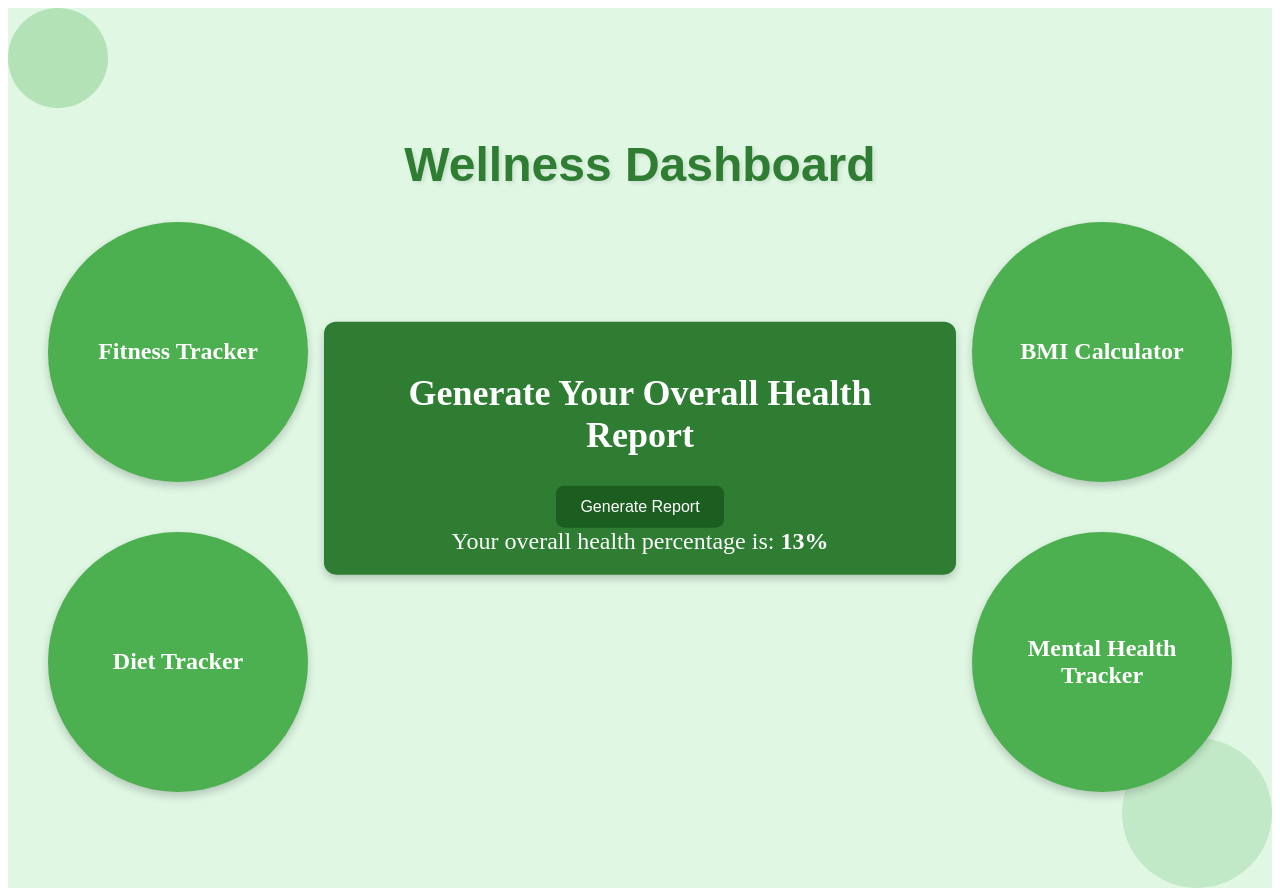
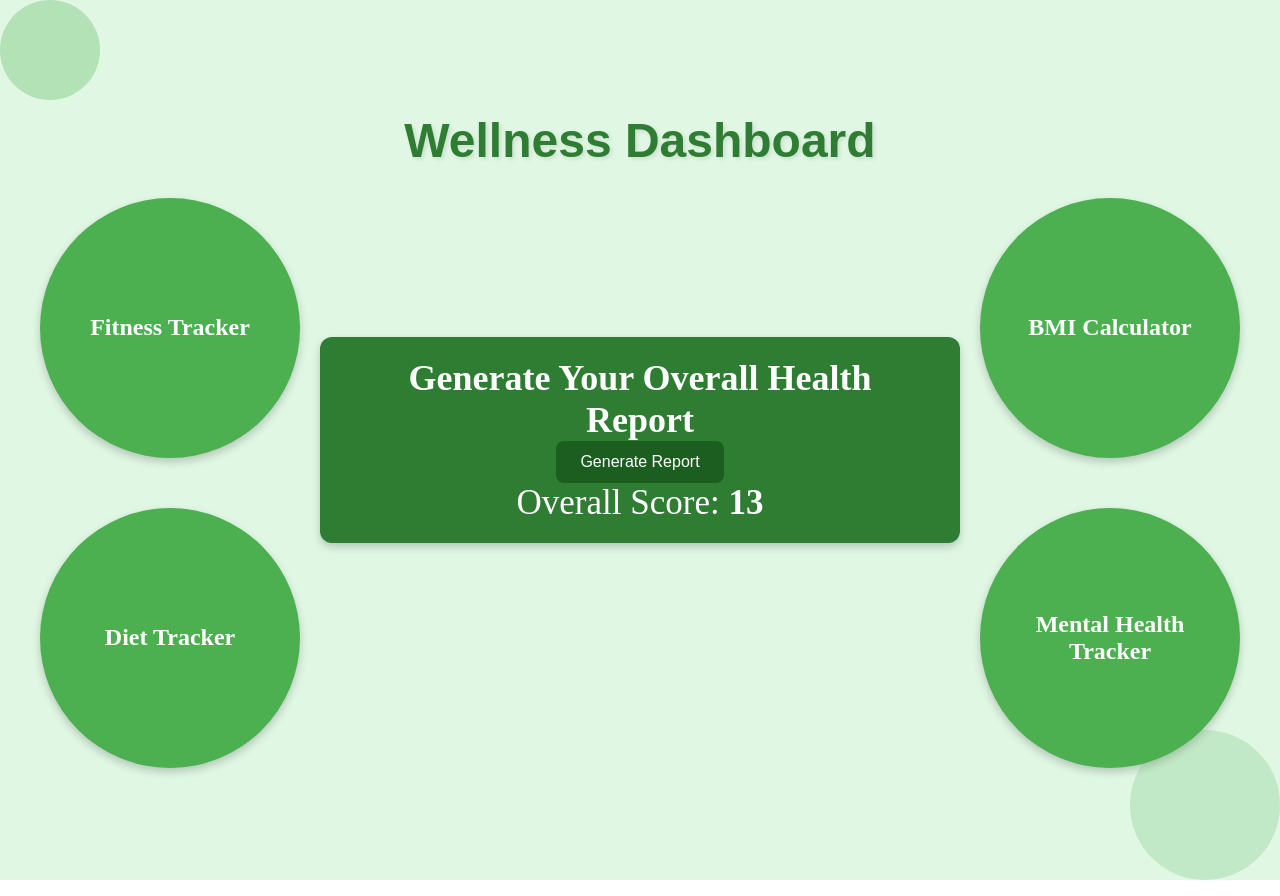
Before and after one commit to SoumyaDattebayo/AngularProjectFrontEnd, an Angular app: page /dashboard in a window 1280 px wide. Both pictures are taken after a click on the button "Generate Report". Built offline with nearby package versions, Linux system fonts and the light colour scheme.

Commit message:
final commit 1

```diff
--- a/src/app/page3/page3.component.css
+++ b/src/app/page3/page3.component.css
@@ -129,3 +129,8 @@ button:hover {
     border-radius: 50%;
     z-index: 1;
 }
+
+.health-percentage
+{
+    font-size: 35px;
+}
--- a/src/app/page3/page3.component.html
+++ b/src/app/page3/page3.component.html
@@ -18,7 +18,8 @@
     <h2>Generate Your Overall Health Report</h2>
     <button (click)="generateReport()">Generate Report</button>
     <div *ngIf="healthPercentage" class="health-percentage">
-      Your overall health percentage is: <strong>{{ healthPercentage }}%</strong>
+
+      Overall Score: <strong>{{ healthPercentage }} </strong>
     </div>
   </div>
 </div>
--- a/src/styles.css
+++ b/src/styles.css
@@ -1 +1,5 @@
 /* You can add global styles to this file, and also import other style files */
+* {
+    margin: 0;
+    padding: 0;
+}
```
